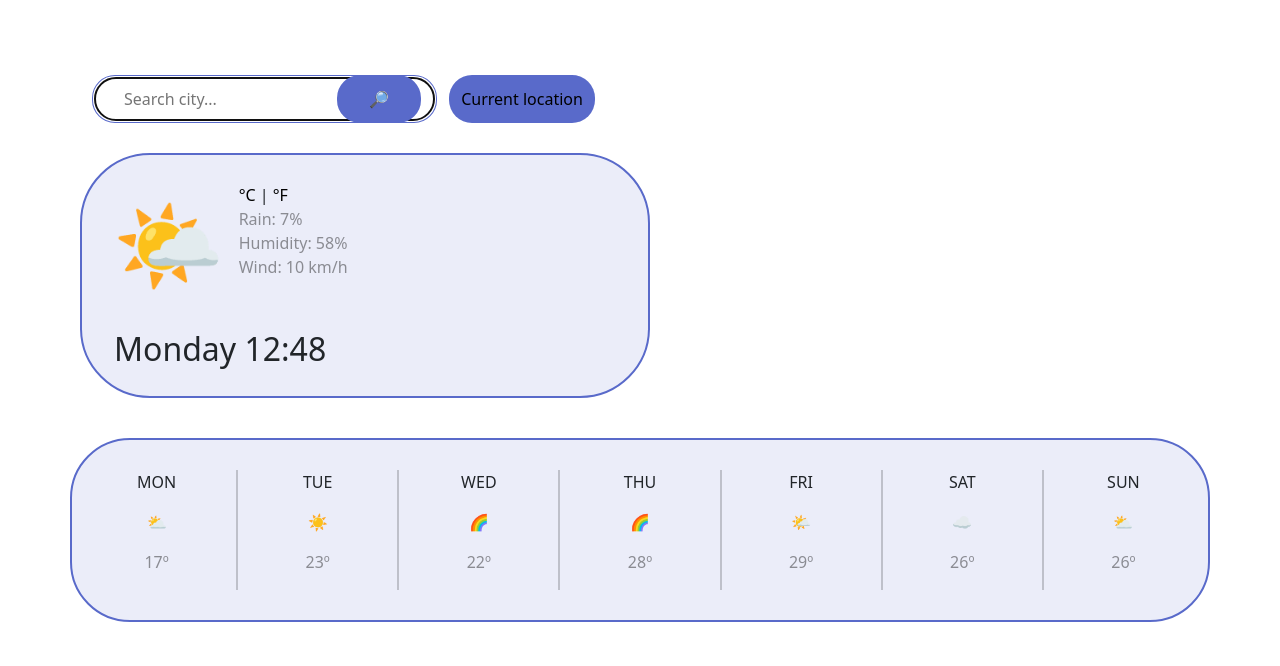
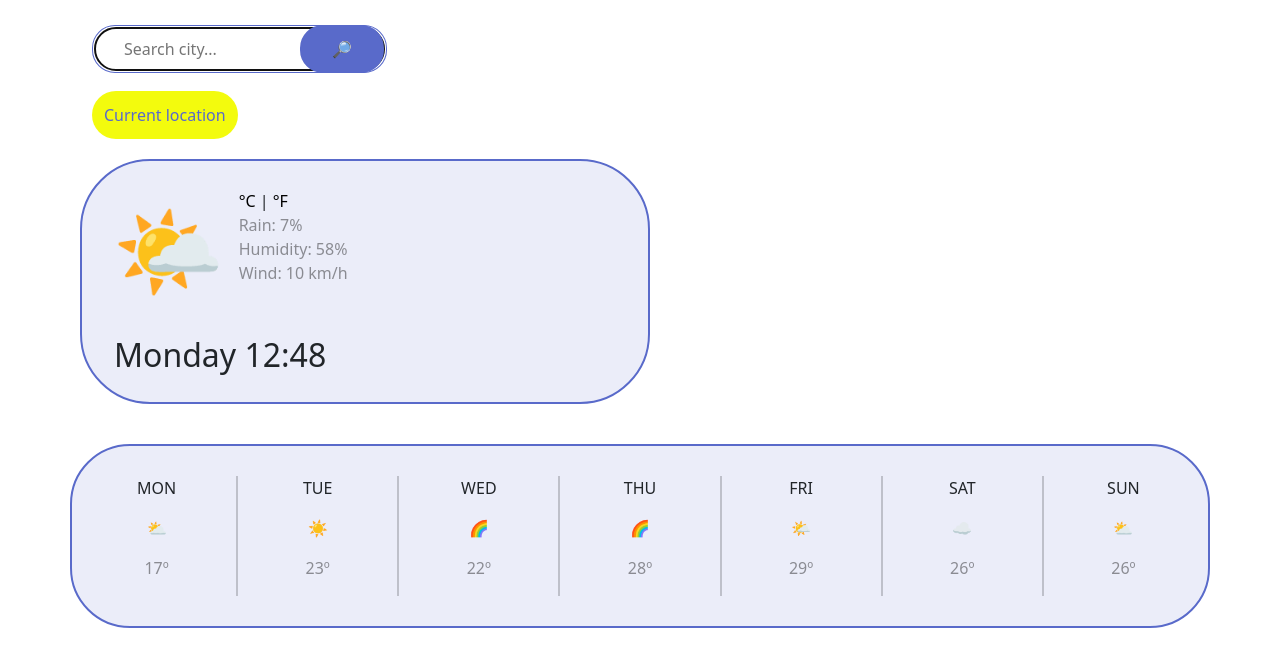
Before and after one commit to morozovanya/weather-app, a website built with Parcel: page index.html in a window 1280 px wide. Built offline with nearby package versions, Linux system fonts and the light colour scheme; no server answers.

Commit message:
changed button and get location inquiry only after a button "current" click

```diff
--- a/index.html
+++ b/index.html
@@ -36,9 +36,12 @@
         </div>
       </form>
 
-      <button>
+      <div class="col-3">
+        <button id="currentlocationbutton">
         Current location
       </button>
+      </div>
+
 
       <div class="row">
         <div class="col-6" id="temperature">
--- a/src/index.js
+++ b/src/index.js
@@ -68,29 +68,32 @@ temperatureCelsium.addEventListener("click", convertToCelsium);
 let temperatureFahrenheit = document.querySelector("#fahrenheit");
 temperatureFahrenheit.addEventListener("click", convertToFahrenheit);
 
-function showPosition(location) {
+
+function localise() {
+  navigator.geolocation.getCurrentPosition(showPosition);
+  function showPosition(location) {
   let latitude = location.coords.latitude;
   let longitude = location.coords.longitude;
   let apiKey = "670149a988417f0bd9de2e4879ba6c8b";
   let url = `https://api.openweathermap.org/data/2.5/weather?lat=${latitude}&lon=${longitude}&appid=${apiKey}&units=metric`;
   axios.get(url).then(showTemperature);
 }
-
-navigator.geolocation.getCurrentPosition(showPosition);
-
+}
 
 function showTemperature(response) {
-  let buttonaction = document.querySelector("button");
-  buttonaction.addEventListener("click", localise);
-  function localise() {
     let cityLocal = response.data.name;
     let changeCityToLocal = document.querySelector("#location");
     changeCityToLocal.innerHTML = `${cityLocal}`;
     let temperatureLocal = Math.round(response.data.main.temp);
     let changeTemperature = document.querySelector("h1");
     changeTemperature.innerHTML = `${temperatureLocal}`;
-  }
+
 }
+
+let buttonaction = document.querySelector("button");
+buttonaction.addEventListener("click", localise);
+
+
 
 let searchcity = document.querySelector("#search-form");
 searchcity.addEventListener("submit", handleSubmit);
--- a/src/styles.css
+++ b/src/styles.css
@@ -71,24 +71,28 @@ input {
 
 #field {
   margin-left: 450px;
-  padding-right: 80px;
+  padding-right: 30px;
 }
 
 #searchbutton {
   background-color: rgb(89, 106, 202);
 }
 
-button {
+#currentlocationbutton {
   display: inline-block;
-  text-decoration: #fff;
   width: max-content;
-  margin: 80px 50px 4px 350px;
-  background-color: rgb(89, 106, 202);
+  margin: -50px 0px 20px 0px;
+  background-color: rgb(243, 251, 13);
+  color: rgb(89, 106, 202);
   padding: 12px;
   text-align: center;
-  border-radius: 23px;
+  border-radius: 53px;
   border: none;
 }
+
+
+
+
 
 h2 {
   margin-left: 32px;
```
